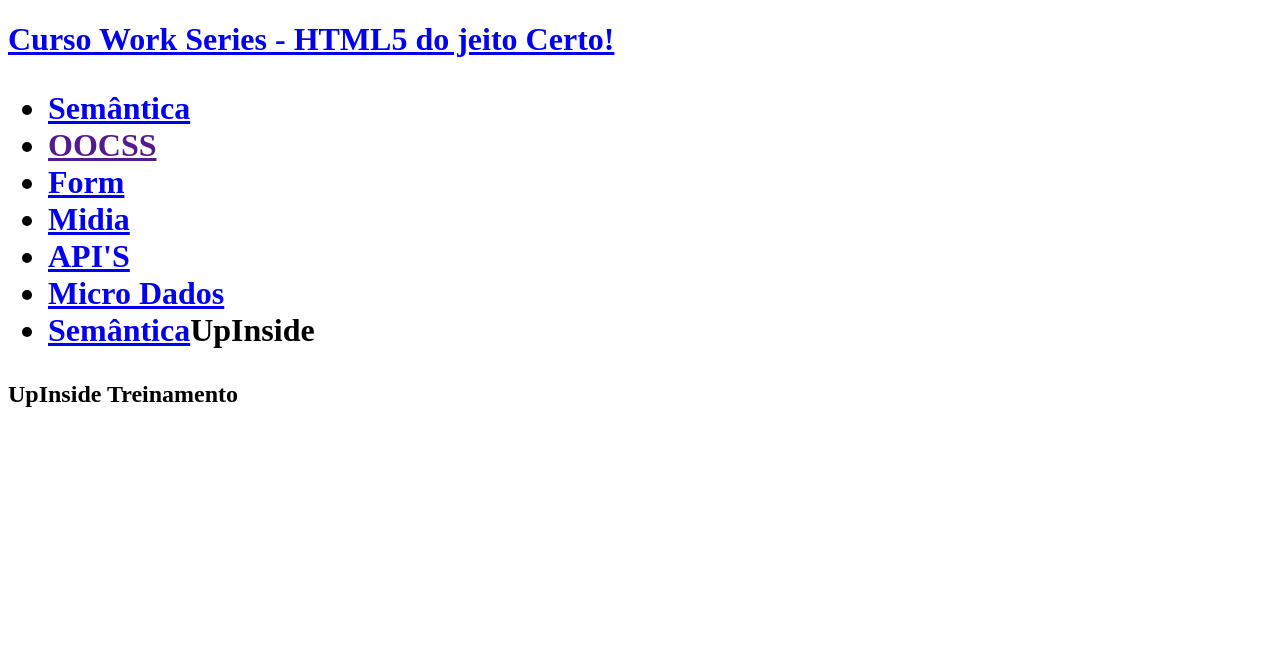
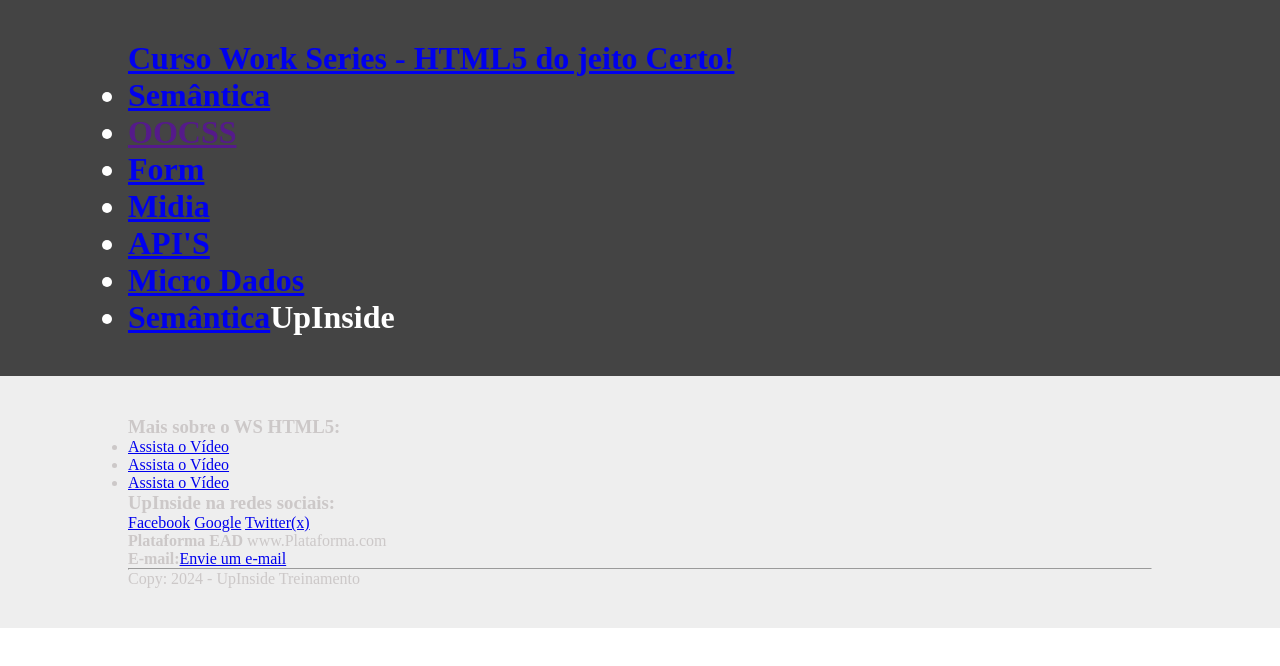
Before and after one commit to Marcelllombm/html5-semantico, a plain HTML site: page index.html in a window 1280 px wide. Drawn offline with Linux system fonts and the light colour scheme.

Commit message:
recipientes , conteúdo e rodapé

```diff
--- /dev/null
+++ b/css/oocss.css
@@ -0,0 +1,32 @@
+*,
+*:before,
+*:after {
+  margin: 0;
+  padding: 0;
+}
+.container {
+  float: left;
+  width: 100%;
+}
+.content {
+  width: 80%;
+  margin: 0 10%;
+  padding: 40px 0;
+}
+
+.bg-gray {
+  background-color: #444;
+  color: #fff;
+}
+.bg-light {
+  background-color: #eee;
+  color: #4333;
+}
+
+.clear {
+  clear: both;
+}
+
+.fontzero {
+  font-size: 0rem;
+}
--- a/index.html
+++ b/index.html
@@ -4,9 +4,11 @@
     <meta charset="UTF-8" />
     <meta name="viewport" content="width=device-width, initial-scale=1.0" />
     <title>Curso Work Series - HTML5 do jeito Certo!</title>
+    <link rel="stylesheet" href="/css/oocss.css" />
   </head>
   <body>
-    <header class="main_header">
+    <header class="container bg-gray">
+      <div class="content">
         <h1 class="main_logo">
           <a title="Home" href="#">Curso Work Series - HTML5 do jeito Certo!</a>
           <ul class="main_nav">
@@ -27,13 +29,55 @@
             </li>
           </ul>
         </h1>
+        <div class="clear"></div>
+      </div>
     </header>
 
     <!-- CONTEUDO -->
 
-    <footer class="main_footer">
-      <section>
-        <h1>UpInside Treinamento</h1>
+    <footer class="container bg-light">
+      <section class="main_footer content">
+        <h1 class="fontzero">Sobre UpInside Treinamento</h1>
+
+        <nav class="main_nav">
+          <h1 class="title">Mais sobre o WS HTML5:</h1>
+          <ul class="main_nav">
+            <li><a title="Assiste o vídeo de Apresentação" href="#apresentacao">Assista o Vídeo</a></li>
+            <li><a title="Assiste o vídeo de Apresentação" href="#apresentacao">Assista o Vídeo</a></li>
+            <li><a title="Assiste o vídeo de Apresentação" href="#apresentacao">Assista o Vídeo</a></li>
+          </ul>
+        </nav>
+
+        <article class="main_social">
+          <h1 title="title">UpInside na redes sociais:</h1>
+          <ul>
+            <l1
+              ><a target="_blank" rel="noopener noreferrer nofollow" title="Facebook" href="https://www.facebook.com"
+                >Facebook</a
+              ></l1
+            >
+            <l1
+              ><a target="_blank" rel="noopener noreferrer nofollow" title="Google" href="https://www.google.com/"
+                >Google</a
+              ></l1
+            >
+            <l1
+              ><a target="_blank" rel="noopener noreferrer nofollow" title="twitter" href="https://x.com/"
+                >Twitter(x)</a
+              ></l1
+            >
+          </ul>
+        </article>
+
+        <article class="main_copy">
+          <h1 class="fontzero">Plataforma UpInside</h1>
+          <p><b>Plataforma EAD</b><a title="Plantaforma EAD da UpInside" href="#"></a> www.Plataforma.com</p>
+          <p><b>E-mail:</b><a title="Envie um e-mail:" href="mailto:melombm@hotmail.com.br">Envie um e-mail</a></p>
+          <hr />
+          <p>Copy: 2024 - UpInside Treinamento</p>
+        </article>
+
+        <div class="clear"></div>
       </section>
     </footer>
   </body>
```
Also changed, not shown: css/styles.css (deleted). Lines whose indentation alone changed are shown as unchanged.
